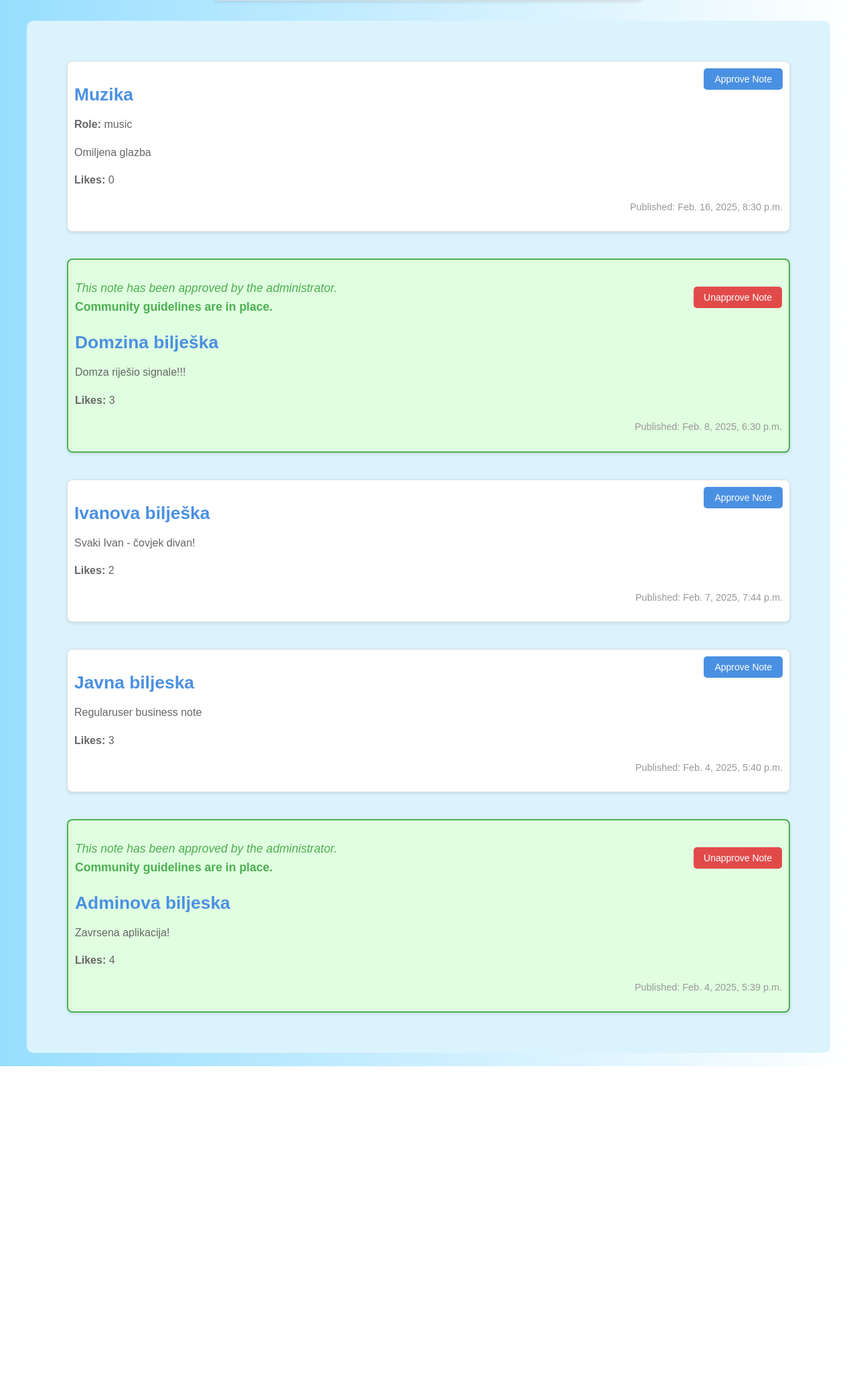
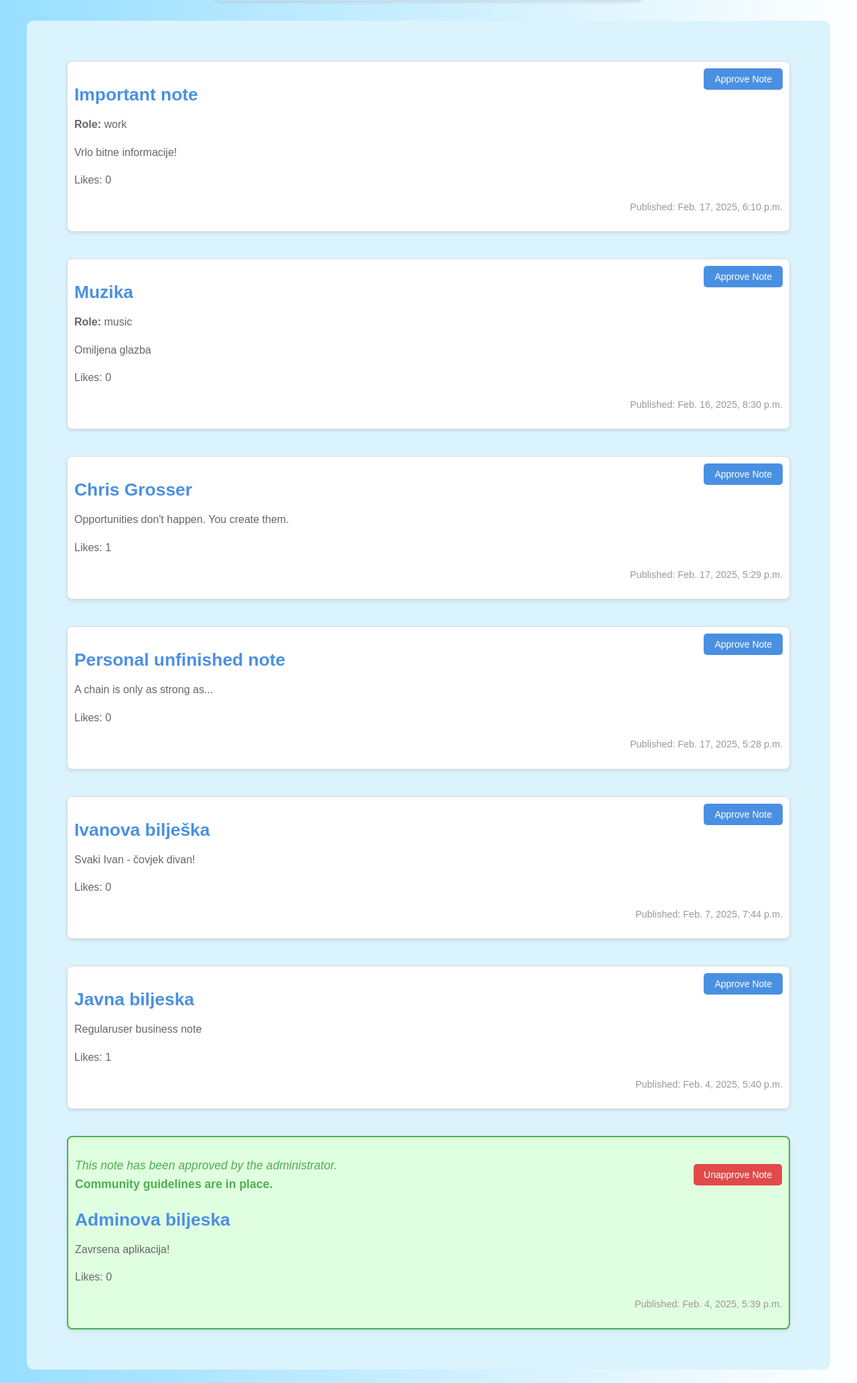
Before and after one commit to mlenic23/NoteHub, a Django app: page /notes/ in a window 1280 px wide. Shown: the part 272-2337 px from the top of the page at 67% size. Before the commit the page ends 1864 px from the top, so only its background shows below. Run offline with Django 5.2, Linux system fonts and the light colour scheme; a user stored in the database is signed in; data comes from the database, SQL or seed files in the repository.

Commit message:
Add final changes

```diff
--- a/projekt/notes/models.py
+++ b/projekt/notes/models.py
@@ -35,7 +35,6 @@
     title = models.CharField(max_length=200)
     content = models.TextField()
     pub_date = models.DateTimeField(auto_now_add=True)
-    likes = models.PositiveIntegerField(default=0)
     private_notes = models.ManyToManyField(PrivateNoteModel, blank=True)
     is_public = models.BooleanField(default=True)
     is_important = models.BooleanField(default=False)
@@ -46,6 +45,7 @@
     role = models.CharField(max_length=20, choices=ROLE_CHOICES, blank=True, null=True)
     approved = models.BooleanField(default=False)
     category = models.CharField(max_length=20, choices=CATEGORY_CHOICES, default='personal', blank=True, null=True)
+    likes = models.ManyToManyField(CustomUser, related_name='liked_notes', blank=True)
 
 
     def __str__(self):
@@ -60,8 +60,6 @@
     def __str__(self):
         return f"Comment on {self.note.title} by {self.created_at}"
 
-
-
 class Account(models.Model):
     user = models.OneToOneField(CustomUser, on_delete=models.CASCADE)
     name = models.CharField(max_length=100)
--- a/projekt/notes/static/app/notes.css
+++ b/projekt/notes/static/app/notes.css
@@ -268,6 +268,7 @@
     max-width: 600px;
 }
 
+
 .like{
     background-color: none;
     border: none;
@@ -506,20 +507,13 @@
         font-size: 17px;
 }
 
-.completed{
-    background-color: none;
-    border: none;
-    border-radius: none;
-    padding: 0px;
-    margin: 0px;
-    width: 100%;
-    max-width: 0px;
-    padding-bottom:20px;
-
-}
 
 .buttonCompleted{
+    display:flex;
+    align-content: center;
+    align-items: center;
     width: 200px;
+    background: none;
 }
 
 .edit{
@@ -709,10 +703,17 @@
     border-radius: 8px;
 }
 
+.dark .note.approved-note{
+    background-color: rgb(7, 44, 7);
+}
 .note.approved-note .approved-message {
     font-size: 1.1em;
     color: #4CAF50;
     margin-bottom: 10px;
+}
+
+.dark .approved-note .approved-message {
+    color: #a2e5a4;
 }
 
 .note-content {
@@ -824,3 +825,19 @@
 .manage-users:hover{
     text-decoration: underline;
 }
+
+.completed{
+    background-color: pink;
+    border: 1px solid black;
+    padding: 0px;
+    margin: 0px;
+    width: 0%;
+    max-width: 0px;
+    padding-bottom:20px;
+
+}
+
+.pin{
+    padding-top:0px;
+    float:right;
+}
--- a/projekt/notes/templates/notes/add_note.html
+++ b/projekt/notes/templates/notes/add_note.html
@@ -14,11 +14,11 @@
         <textarea id="content" name="content" rows="4" cols="50" required></textarea><br><br>
 
         <label for="is_public">Make it public:</label>
-        <input type="checkbox" id="is_public" name="is_public"><br><br>
+        <input type="checkbox" id="is_public" name="visibility" value="public"><br><br>
 
         {% if user.is_authenticated and user.type == 'REGULARUSER' %}
             <label for="is_private">Make it private:</label>
-            <input type="checkbox" id="is_private" name="is_private"><br><br>
+            <input type="checkbox" id="is_private" name="visibility" value="private"><br><br>
 
             <label for="category">Category:</label>
             <select name="category" id="category">
--- a/projekt/notes/templates/notes/base.html
+++ b/projekt/notes/templates/notes/base.html
@@ -6,9 +6,10 @@
     <meta charset="UTF-8">
     <meta name="viewport" content="width=device-width, initial-scale=1.0">
 
-    <title>{% block title %}&#x1F4DD; My Notes{% endblock %}</title>
+    <title>{% block title %}My Notes{% endblock %}</title>
 
     <link rel="stylesheet" type="text/css" href="{% static 'app/notes.css' %}">
+    <link rel="icon" type="image/png" href="{% static 'images/favicon.png' %}">
 
 
     {% block extra_css %}
--- a/projekt/notes/templates/notes/index.html
+++ b/projekt/notes/templates/notes/index.html
@@ -21,6 +21,7 @@
     <div class="notes-container">
         {% if user.is_authenticated %}
             {% for note in latest_note_list %}
+                {% if note.is_public %}
                     <div class="note {% if note.approved %}approved-note{% endif %}">
                         {% if note.approved %}
                             <p class="approved-message">
@@ -37,8 +38,15 @@
                             {% endif %}
                         {% endif %}
 
+                        {% if user.is_authenticated and note.user.type == 'SUPERUSER' %}
+                            {% if note.is_important %}
+                                <div class="pin">&#128204</div>
+                            {% endif %}
+                        {% endif %}
+
                         <h3><a href="{% url 'notes:detail' note.id %}">{{ note.title }}</a></h3>
                         {% if user.is_authenticated and note.user.type == 'SUPERUSER' %}
+
                             {% if note.role %}
                                 <p><strong>Role:</strong> {{ note.role }}</p>
                             {% else %}
@@ -47,18 +55,16 @@
                         {% endif %}
                         <p>{{ note.content }}</p>
 
-                    <p><strong>Likes:</strong> {{ note.likes }}</p>
+                        <p>Likes: {{ note.likes.count }}</p>
                         <p>Published: {{ note.pub_date }}</p>
                     </div>
+                {% endif %}
             {% empty %}
-                <p>No notes available.</p>
+                <p>No public notes available.</p>
             {% endfor %}
         {% else %}
             <p>You need to be logged in to view the notes.</p>
         {% endif %}
     </div>
 
-
-
-
 {% endblock %}
--- a/projekt/notes/urls.py
+++ b/projekt/notes/urls.py
@@ -9,8 +9,6 @@
     path('add/', views.add_note, name='add_note'),
     path('<int:note_id>/', views.detail, name='detail'),
     path('<int:note_id>/comment/', views.add_comment, name='add_comment'),
-   # path('<int:note_id>/results/', views.results, name='results'),
-    path('<int:note_id>/like/', views.like, name='like'),
     path('<int:note_id>/edit/', views.edit_note, name='edit_note'),
     path('<int:note_id>/delete/', views.delete_note, name='delete_note'),
     path('mark_note_important/<int:note_id>/', views.mark_note_important, name='mark_note_important'),
@@ -21,4 +19,5 @@
     path('<int:note_id>/toggle_completed/', views.toggle_completed, name='toggle_completed'),
     path('<int:note_id>/edit/', views.edit_note, name='edit_note'),
     path('home/', views.home, name='home'),
+    path('<int:note_id>/like/', views.like_unlike, name="like_unlike"),
 ]
--- a/projekt/notes/views.py
+++ b/projekt/notes/views.py
@@ -6,6 +6,7 @@
 from .forms import NoteForm
 from django.contrib import messages
 from accounts.views import is_admin
+from .models import Note
 
 
 def index(request):
@@ -48,15 +49,21 @@
 def detail(request, note_id):
     note = get_object_or_404(Note, pk=note_id)
     comments = note.comments.all()
+    user_has_liked = request.user in note.likes.all() if request.user.is_authenticated else False
 
-    return render(request, 'notes/detail.html', {'note': note, 'comments': comments})
+    return render(request, 'notes/detail.html', {'note': note, 'comments': comments, 'user_has_liked': user_has_liked})
 
+@login_required
+def like_unlike(request, note_id):
+    note = get_object_or_404(Note, id=note_id)
 
-def like(request, note_id):
-    note = get_object_or_404(Note, id=note_id)
-    note.likes += 1
-    note.save()
+    if request.user in note.likes.all():
+        note.likes.remove(request.user)
+    else:
+        note.likes.add(request.user)
+
     return redirect("notes:detail", note_id=note_id)
+
 
 @login_required
 def add_note(request):
@@ -66,9 +73,10 @@
     if request.method == 'POST':
         title = request.POST.get('title')
         content = request.POST.get('content')
-        is_public = 'is_public' in request.POST
+        visibility = request.POST.get('visibility')
+        is_public = visibility == "public"
         is_important = 'is_important' in request.POST and request.user.type == 'SUPERUSER'
-        is_private = "is_private" in request.POST
+        is_private = visibility == "private"
         role = request.POST.get('role', 'personal') if request.user.type == 'SUPERUSER' else None
         category = request.POST.get('category') if request.user.type == 'REGULARUSER' else None
 
@@ -122,7 +130,6 @@
         note.save()
 
         return redirect('accounts:profile', user_id =request.user.id)
-    return HttpResponse("You do not have permission to mark this note.", status=403)
 
 @login_required
 def edit_note(request, note_id):
```
Also changed, not shown: projekt/accounts/templates/accounts/profile.html (+15 -15 lines), projekt/accounts/templates/accounts/user_list.html (+6 -6 lines), projekt/notes/templates/notes/detail.html (+12 -2 lines), projekt/db.sqlite3, projekt/notes/migrations/0014_like.py (added), projekt/notes/migrations/0015_remove_note_likes_alter_like_note.py (added), projekt/notes/migrations/0016_note_likes_delete_like.py (added), projekt/notes/static/images/favicon.png (added). Lines whose indentation alone changed are shown as unchanged.
